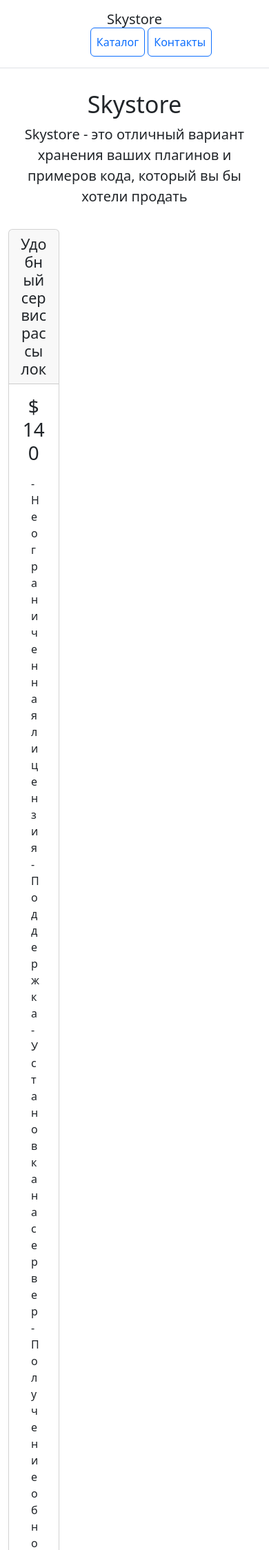
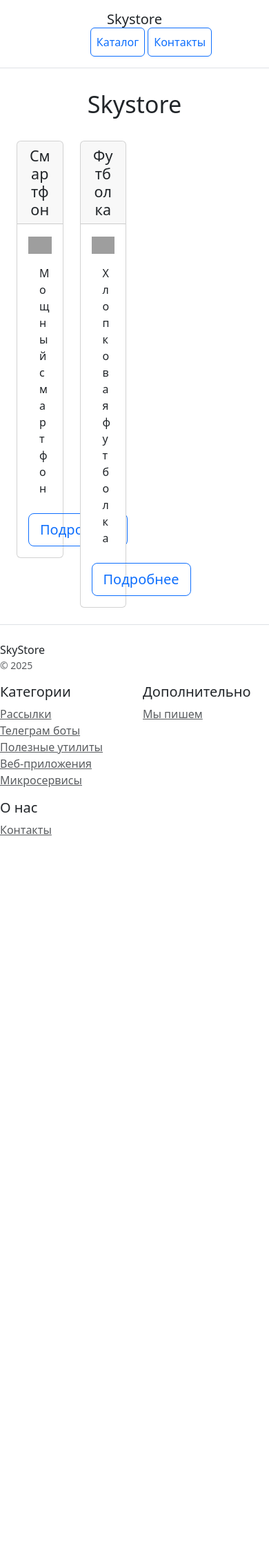
Before and after one commit to Kilavyk/introduction-Django, a Django app: page / in a window 390 px wide. Shown: the top 2247 px of the page at 69% size. After the commit the page ends 1211 px from the top, so only its background shows below. Run offline with Django 5.2, Linux system fonts and the light colour scheme; data comes from the database, SQL or seed files in the repository; some libraries are stand-ins or nearby versions; grey boxes are pictures that could not be loaded.

Commit message:
divided into templates

```diff
--- /dev/null
+++ b/catalog/templates/base.html
@@ -0,0 +1,55 @@
+<!doctype html>
+{% load static %}
+{% load my_tags %}
+<html lang="en">
+<head>
+    <meta charset="utf-8">
+    <meta name="viewport" content="width=device-width, initial-scale=1">
+    <title>{% block title %}Skystore{% endblock %}</title>
+    <link rel="stylesheet" href="{% static 'css/bootstrap.min.css' %}">
+    {% block extra_css %}{% endblock %}
+</head>
+<body>
+    {% include 'includes/header.html' %}
+
+    <div class="container">
+        {% block content %}{% endblock %}
+    </div>
+
+    {% block footer %}
+    <footer class="pt-4 my-md-5 pt-md-5 border-top">
+        <div class="row">
+            <div class="col-12 col-md">
+                SkyStore
+                <small class="d-block mb-3 text-muted">&copy; 2025</small>
+            </div>
+            <div class="col-6 col-md">
+                <h5>Категории</h5>
+                <ul class="list-unstyled text-small">
+                    <li><a class="text-muted" href="#">Рассылки</a></li>
+                    <li><a class="text-muted" href="#">Телеграм боты</a></li>
+                    <li><a class="text-muted" href="#">Полезные утилиты</a></li>
+                    <li><a class="text-muted" href="#">Веб-приложения</a></li>
+                    <li><a class="text-muted" href="#">Микросервисы</a></li>
+                </ul>
+            </div>
+            <div class="col-6 col-md">
+                <h5>Дополнительно</h5>
+                <ul class="list-unstyled text-small">
+                    <li><a class="text-muted" href="#">Мы пишем</a></li>
+                </ul>
+            </div>
+            <div class="col-6 col-md">
+                <h5>О нас</h5>
+                <ul class="list-unstyled text-small">
+                    <li><a class="text-muted" href="/contacts/">Контакты</a></li>
+                </ul>
+            </div>
+        </div>
+    </footer>
+    {% endblock %}
+
+    <script src="{% static 'js/bootstrap.bundle.min.js' %}"></script>
+    {% block extra_js %}{% endblock %}
+</body>
+</html>
--- a/catalog/templates/home.html
+++ b/catalog/templates/home.html
@@ -1,81 +1,32 @@
-<!doctype html>
-{% load static %}
-<html lang="en">
-<head>
-    <meta charset="utf-8">
-    <meta name="viewport" content="width=device-width, initial-scale=1">
-    <title>Skystore</title>
-    <link rel="stylesheet" href="{% static 'css/bootstrap.min.css' %}">
+{% extends 'base.html' %}
 
-</head>
-<body>
-<div class="d-flex flex-column flex-md-row align-items-center p-3 px-md-4 mb-3 bg-white border-bottom box-shadow">
-    <h5 class="my-0 mr-md-auto font-weight-normal">Skystore</h5>
-    <nav class="ms-5">
-        <a class="p-2 btn btn-outline-primary" href="/">Каталог</a>
-        <a class="p-2 btn btn-outline-primary" href="/contacts/">Контакты</a>
-    </nav>
-</div>
+{% block title %}Skystore{% endblock %}
 
+{% block content %}
+{% load my_tags %}
 <div class="pricing-header px-3 py-3 pt-md-5 pb-md-4 mx-auto text-center">
     <h1 class="display-4">Skystore</h1>
-    <p class="lead">Skystore - это отличный вариант хранения ваших плагинов и примеров кода, который вы бы хотели
-        продать</p>
+    <p class="lead"></p>
 </div>
 
 <div class="container">
     <div class="row text-center">
+        {% for product in products %}
         <div class="col-3">
             <div class="card mb-4 box-shadow">
                 <div class="card-header">
-                    <h4 class="my-0 font-weight-normal">Удобный сервис рассылок</h4>
+                    <h4 class="my-0 font-weight-normal">{{ product.name }}</h4>
                 </div>
                 <div class="card-body">
-                    <h1 class="card-title pricing-card-title">$ 140</h1>
+                    <img src="{{ product.photo | media_filter}}" width="100%" alt="{{ product.name }}">
                     <ul class="list-unstyled mt-3 mb-4 text-start m-3">
-                        <li>- Неограниченная лицензия</li>
-                        <li>- Поддержка</li>
-                        <li>- Установка на сервер</li>
-                        <li>- Получение обновлений</li>
+                        <li>{{ product.description | truncatechars:100 }}</li>
                     </ul>
-                    <button type="button" class="btn btn-lg btn-block btn-outline-primary">Купить</button>
+                    <a href="{% url 'catalog:product_detail' product.pk %}" class="btn btn-lg btn-block btn-outline-primary">Подробнее</a>
                 </div>
             </div>
         </div>
+        {% endfor %}
     </div>
-
-    <footer class="pt-4 my-md-5 pt-md-5 border-top">
-        <div class="row">
-            <div class="col-12 col-md">
-                SkyStore
-                <small class="d-block mb-3 text-muted">&copy; 2023</small>
-            </div>
-            <div class="col-6 col-md">
-                <h5>Категории</h5>
-                <ul class="list-unstyled text-small">
-                    <li><a class="text-muted" href="#">Рассылки</a></li>
-                    <li><a class="text-muted" href="#">Телеграм боты</a></li>
-                    <li><a class="text-muted" href="#">Полезные утилиты</a></li>
-                    <li><a class="text-muted" href="#">Веб-приложения</a></li>
-                    <li><a class="text-muted" href="#">Микросервисы</a></li>
-                </ul>
-            </div>
-            <div class="col-6 col-md">
-                <h5>Дополнительно</h5>
-                <ul class="list-unstyled text-small">
-                    <li><a class="text-muted" href="#">Мы пишем</a></li>
-                </ul>
-            </div>
-            <div class="col-6 col-md">
-                <h5>О нас</h5>
-                <ul class="list-unstyled text-small">
-                    <li><a class="text-muted" href="/contacts/">Контакты</a></li>
-                </ul>
-            </div>
-        </div>
-    </footer>
 </div>
-<script src="{% static 'js/bootstrap.bundle.min.js' %}"></script>
-
-</body>
-</html>
+{% endblock %}
--- /dev/null
+++ b/catalog/templates/includes/header.html
@@ -0,0 +1,7 @@
+<div class="d-flex flex-column flex-md-row align-items-center p-3 px-md-4 mb-3 bg-white border-bottom box-shadow">
+    <h5 class="my-0 mr-md-auto font-weight-normal">Skystore</h5>
+    <nav class="ms-5">
+        <a class="p-2 btn btn-outline-primary" href="{% url 'catalog:home' %}">Каталог</a>
+        <a class="p-2 btn btn-outline-primary" href="{% url 'catalog:contacts' %}">Контакты</a>
+    </nav>
+</div>
--- /dev/null
+++ b/catalog/templatetags/my_tags.py
@@ -0,0 +1,9 @@
+from django import template
+
+register = template.Library()
+
+@register.filter()
+def media_filter(path):
+    if path:
+        return f"/media/{path}"
+    return "#"
```
Also changed, not shown: catalog/templates/contacts.html (+4 -53 lines), media/__init__.py (added).
